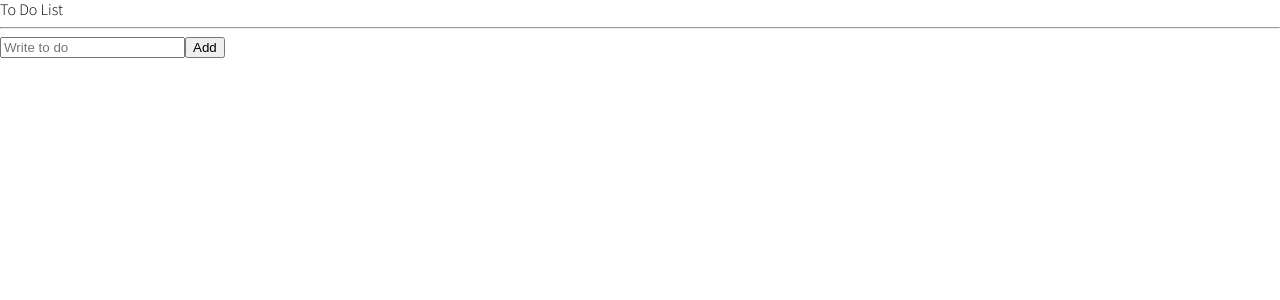
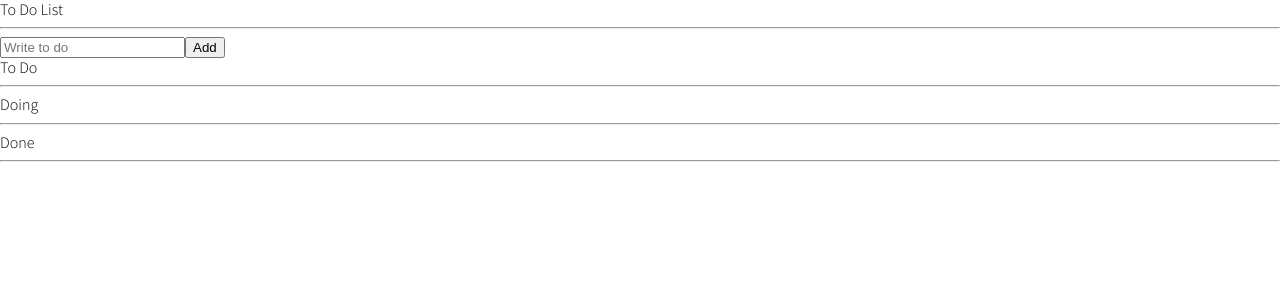
Before and after one commit to 2010psw/recoil-ex, a React (Create React App) app: page / in a window 1280 px wide. Shown: the top 300 px of the page. Built offline with nearby package versions, Linux system fonts and the light colour scheme.

Commit message:
6.16 Selectors part One

```diff
--- a/src/components/ToDoList.tsx
+++ b/src/components/ToDoList.tsx
@@ -1,21 +1,37 @@
 import { useRecoilValue } from "recoil";
-import { toDoState } from "./atoms";
+import { toDoSelector, toDoState } from "./atoms";
 import CreateToDo from "./CreateToDo";
 import ToDo from "./ToDo";
 
 function ToDoList() {
-  const toDos = useRecoilValue(toDoState);
-
+  const [toDo, doing, done] = useRecoilValue(toDoSelector);
+  console.log();
   return (
     <div>
       <h1>To Do List</h1>
       <hr />
       <CreateToDo />
+      <h2>To Do</h2>
       <ul>
-        {toDos.map((toDo) => (
+        {toDo.map((toDo) => (
           <ToDo {...toDo} key={toDo.id} />
         ))}
       </ul>
+      <hr />
+      <h2>Doing</h2>
+      <ul>
+        {doing.map((toDo) => (
+          <ToDo {...toDo} key={toDo.id} />
+        ))}
+      </ul>
+      <hr />
+      <h2>Done</h2>
+      <ul>
+        {done.map((toDo) => (
+          <ToDo {...toDo} key={toDo.id} />
+        ))}
+      </ul>
+      <hr />
     </div>
   );
 }
--- a/src/components/atoms.tsx
+++ b/src/components/atoms.tsx
@@ -1,4 +1,4 @@
-import { atom } from "recoil";
+import { atom, selector } from "recoil";
 
 export interface IToDo {
   text: string;
@@ -10,3 +10,15 @@
   key: "toDo",
   default: [],
 });
+
+export const toDoSelector = selector({
+  key: "toDoSelector",
+  get: ({ get }) => {
+    const toDos = get(toDoState);
+    return [
+      toDos.filter((toDo) => toDo.category === "TO_DO"),
+      toDos.filter((toDo) => toDo.category === "DOING"),
+      toDos.filter((toDo) => toDo.category === "DONE"),
+    ];
+  },
+});
```
